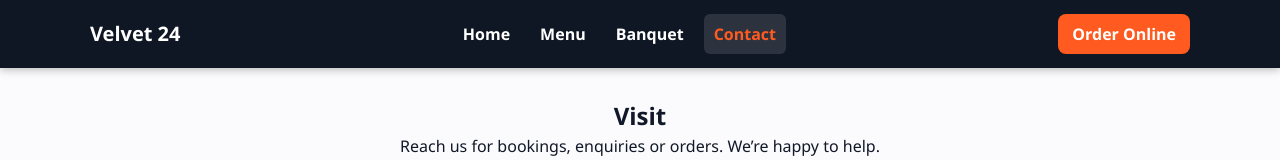
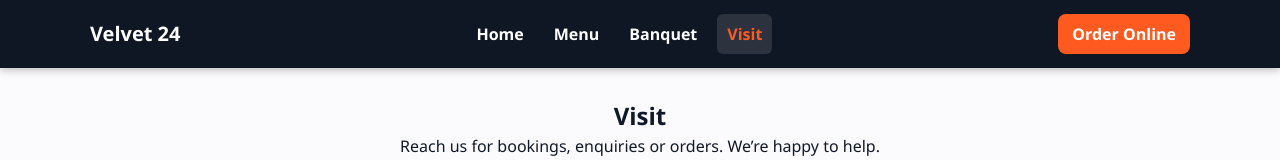
Before and after one commit to drvgandhinagar-eng/Velvet24, a plain HTML site: page contact.html in a window 1280 px wide. Shown: the top 160 px of the page. Drawn offline with Linux system fonts and the light colour scheme.

Commit message:
Update contact.html

```diff
--- a/contact.html
+++ b/contact.html
@@ -17,7 +17,7 @@
         <a href="index.html">Home</a>
         <a href="menu.html">Menu</a>
         <a href="banquet.html">Banquet</a>
-        <a href="contact.html" class="active">Contact</a>
+        <a href="contact.html" class="active">Visit</a>
       </nav>
 
       <a id="orderHeaderBtn" class="order-btn" href="https://www.swiggy.com/city/ahmedabad/velvet-24-restaurant-and-banquet-gandhinagar-rest1133323" target="_blank">Order Online</a>
```
